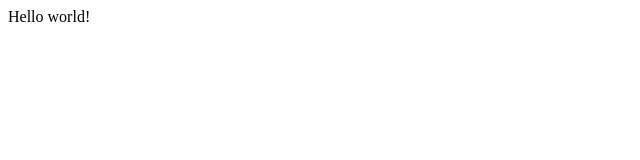
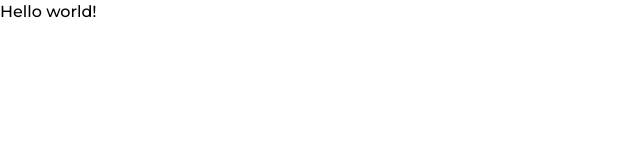
Before and after one commit to bduarte10/devstage, a Next.js app: page / in a window 1280 px wide. Shown: the top 160 px of the page, without its empty margins (0-640 px from the left). Built offline with nearby package versions, Linux system fonts and the light colour scheme.

Commit message:
configuração do Tailwind CSS e ajustes de estilo na aplicação

```diff
--- /dev/null
+++ b/postcss.config.mjs
@@ -0,0 +1,6 @@
+const config = {
+  plugins: {
+    "@tailwindcss/postcss": {},
+  },
+};
+export default config;
--- /dev/null
+++ b/src/app/globals.css
@@ -0,0 +1,25 @@
+@import "tailwindcss";
+
+@theme {
+  --color-*: initial;
+
+  --color-blue: #6f9de2;
+  --color-purple: #9871f3;
+
+  --color-danger: #f05d6c;
+
+  --color-gray-100: #dae4f2;
+  --color-gray-200: #c8d0da;
+  --color-gray-300: #95a1b1;
+  --color-gray-400: #6f7d90;
+  --color-gray-500: #2a313c;
+  --color-gray-600: #21252c;
+  --color-gray-700: #191d24;
+  --color-gray-800: #13161b;
+  --color-gray-900: #0f1216;
+
+  --font-heading: var(--font-oxanium);
+  --font-sans: var(--font-montserrat);
+
+  --radius-xl: 0.625rem;
+}
--- a/src/app/layout.tsx
+++ b/src/app/layout.tsx
@@ -1,9 +1,21 @@
+import "./globals.css";
 import type { Metadata } from "next";
+import { Montserrat, Oxanium } from "next/font/google";
 
 export const metadata: Metadata = {
-  title: "Create Next App",
-  description: "Generated by create next app",
+  title: "DevStage",
 };
+
+const montserrat = Montserrat({
+  weight: ["500", "600"],
+  subsets: ["latin"],
+  variable: "--font-montserrat",
+});
+const oxanium = Oxanium({
+  weight: ["400", "600"],
+  subsets: ["latin"],
+  variable: "--font-oxanium",
+});
 
 export default function RootLayout({
   children,
@@ -11,7 +23,7 @@
   children: React.ReactNode;
 }>) {
   return (
-    <html lang="en">
+    <html lang="pt-BR" className={`${oxanium.variable} ${montserrat.variable}`}>
       <body>{children}</body>
     </html>
   );
--- a/src/app/page.tsx
+++ b/src/app/page.tsx
@@ -1,7 +1,7 @@
 export default function Home() {
   return (
     <main>
-      <div>Hello world!</div>
+      <div> Hello world!</div>
     </main>
   );
 }
```
Also changed, not shown: package.json (+6 -3 lines), 1 other file (tests, documents, lock files or other folders).
